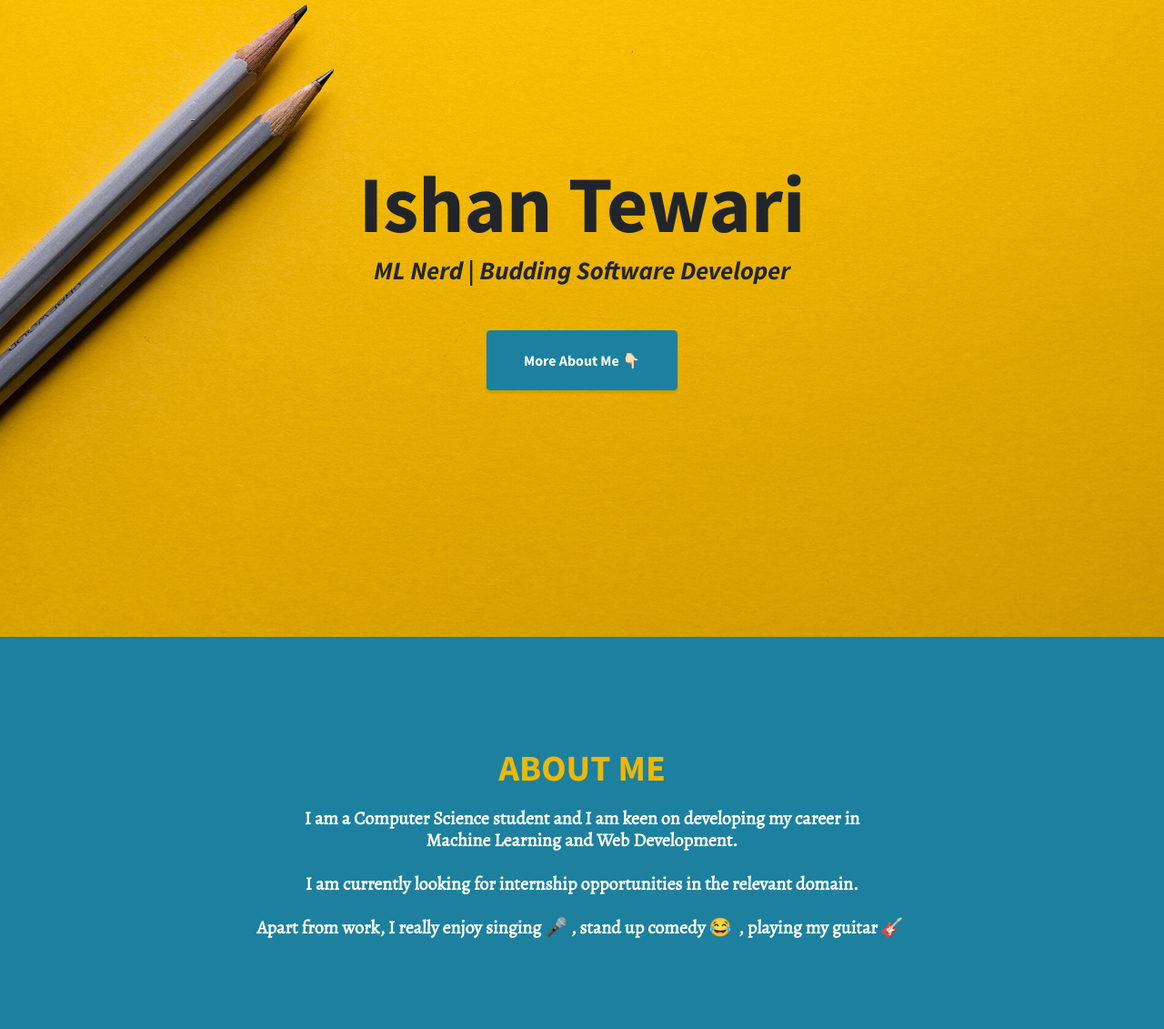
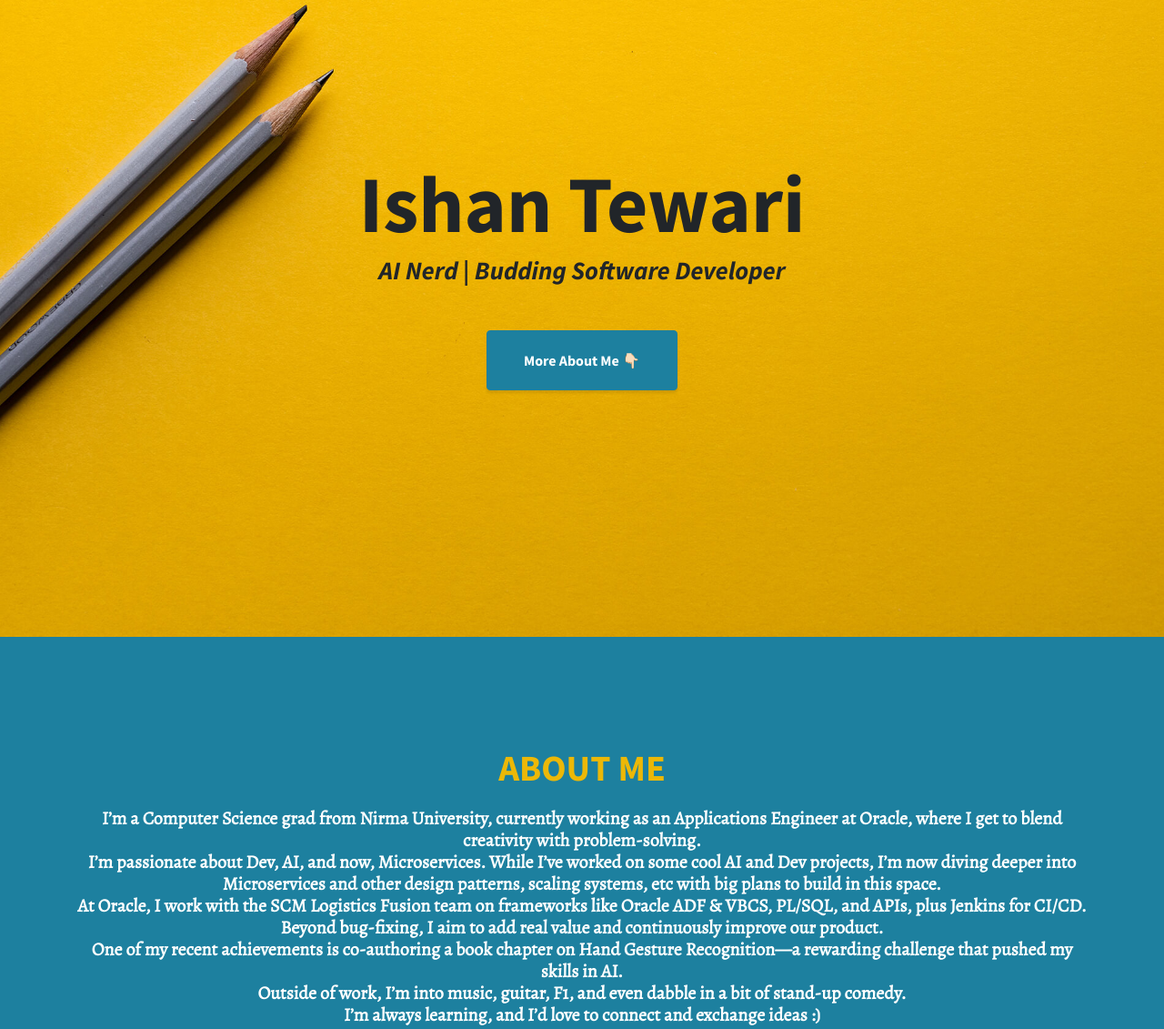
Before and after one commit to Ishan-Tewari/Ishan-Tewari.github.io, a plain HTML site: page index.html in a window 1280 px wide. Shown: the part 100-1231 px from the top of the page at 91% size. Drawn offline with nearby package versions, Linux system fonts and the light colour scheme.

Commit message:
Update index.html

```diff
--- a/index.html
+++ b/index.html
@@ -30,7 +30,7 @@
     <header class="d-flex masthead" id="about" style="background-image:url('assets/img/bg-masthead.jpg');">
         <div class="container my-auto text-center">
             <h1 class="mb-1"><strong>Ishan Tewari</strong></h1>
-            <h3 class="mb-5"><em><strong>ML Nerd | Budding Software Developer</strong><br></em></h3><a class="btn btn-primary btn-xl js-scroll-trigger" role="button" href="#portfolio"><strong>More About Me 👇🏻</strong></a>
+            <h3 class="mb-5"><em><strong>AI Nerd | Budding Software Developer</strong><br></em></h3><a class="btn btn-primary btn-xl js-scroll-trigger" role="button" href="#portfolio"><strong>More About Me 👇🏻</strong></a>
             <div class="overlay"></div>
         </div>
     </header>
@@ -38,7 +38,14 @@
         <div class="container">
             <div class="content-section-heading">
                 <h3 class="text-secondary mb-0" style="font-size: 40px;">About ME</h3>
-                <h1 class="mb-5" style="font-size: 20px;font-family: Alegreya, serif;margin: 20px 0px 48px;">I am a Computer Science student and I am keen on developing my career in <br>Machine Learning and Web Development. <br><br>I am currently looking for internship opportunities in the relevant domain.<br><br>Apart from work, I really enjoy singing 🎤 , stand up comedy 😂&nbsp; ,&nbsp;playing my guitar 🎸&nbsp;</h1>
+                <h1 class="mb-5" style="font-size: 20px;font-family: Alegreya, serif;margin: 20px 0px 48px;">
+                    I’m a Computer Science grad from Nirma University, currently working as an Applications Engineer at Oracle, where I get to blend creativity with problem-solving. <br>
+                    I’m passionate about Dev, AI, and now, Microservices. While I’ve worked on some cool AI and Dev projects, I’m now diving deeper into Microservices and other design patterns, scaling systems, etc with big plans to build in this space. <br>
+                    At Oracle, I work with the SCM Logistics Fusion team on frameworks like Oracle ADF & VBCS, PL/SQL, and APIs, plus Jenkins for CI/CD. Beyond bug-fixing, I aim to add real value and continuously improve our product.<br>
+                    One of my recent achievements is co-authoring a book chapter on Hand Gesture Recognition—a rewarding challenge that pushed my skills in AI.<br>
+                    Outside of work, I’m into music, guitar, F1, and even dabble in a bit of stand-up comedy. <br>
+                    I’m always learning, and I’d love to connect and exchange ideas :) <br>
+                </h1>
             </div>
         </div>
     </section>
```
